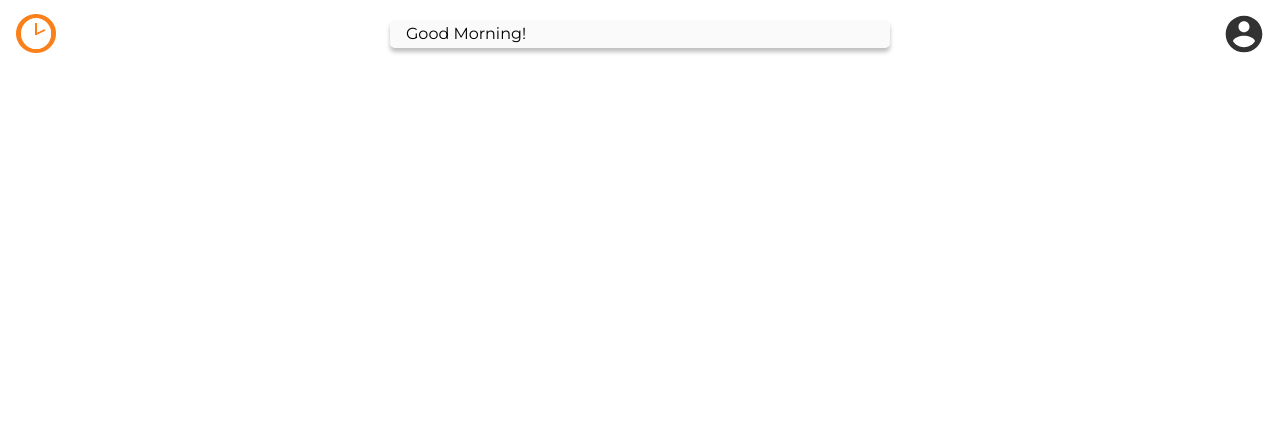
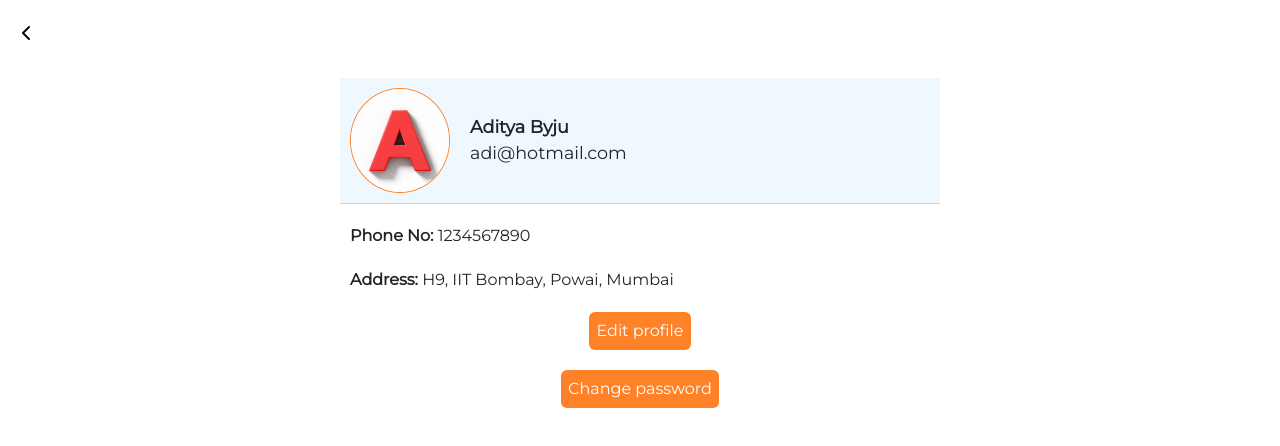
Before and after one commit to adibyju/Orezano_food_delivery_app, a React (Create React App) app in the folder orezano_react_folder/: page / in a window 1280 px wide. Shown: the top 446 px of the page. Built offline with nearby package versions, Linux system fonts and the light colour scheme.

Commit message:
Update change

```diff
--- a/orezano_react_folder/src/App.js
+++ b/orezano_react_folder/src/App.js
@@ -12,10 +12,10 @@ function App() {
   return (
     <div className="App">
       {/* <SignInUp />  */}
-      <MainScreen/>
+      {/* <MainScreen/> */}
       {/* <OrderSum /> */}
       {/* <Header/> */}
-      {/* <Profile /> */}
+      <Profile />
       {/* <ResetPass /> */}
       {/* <YourCart />  */}
     </div>
```
